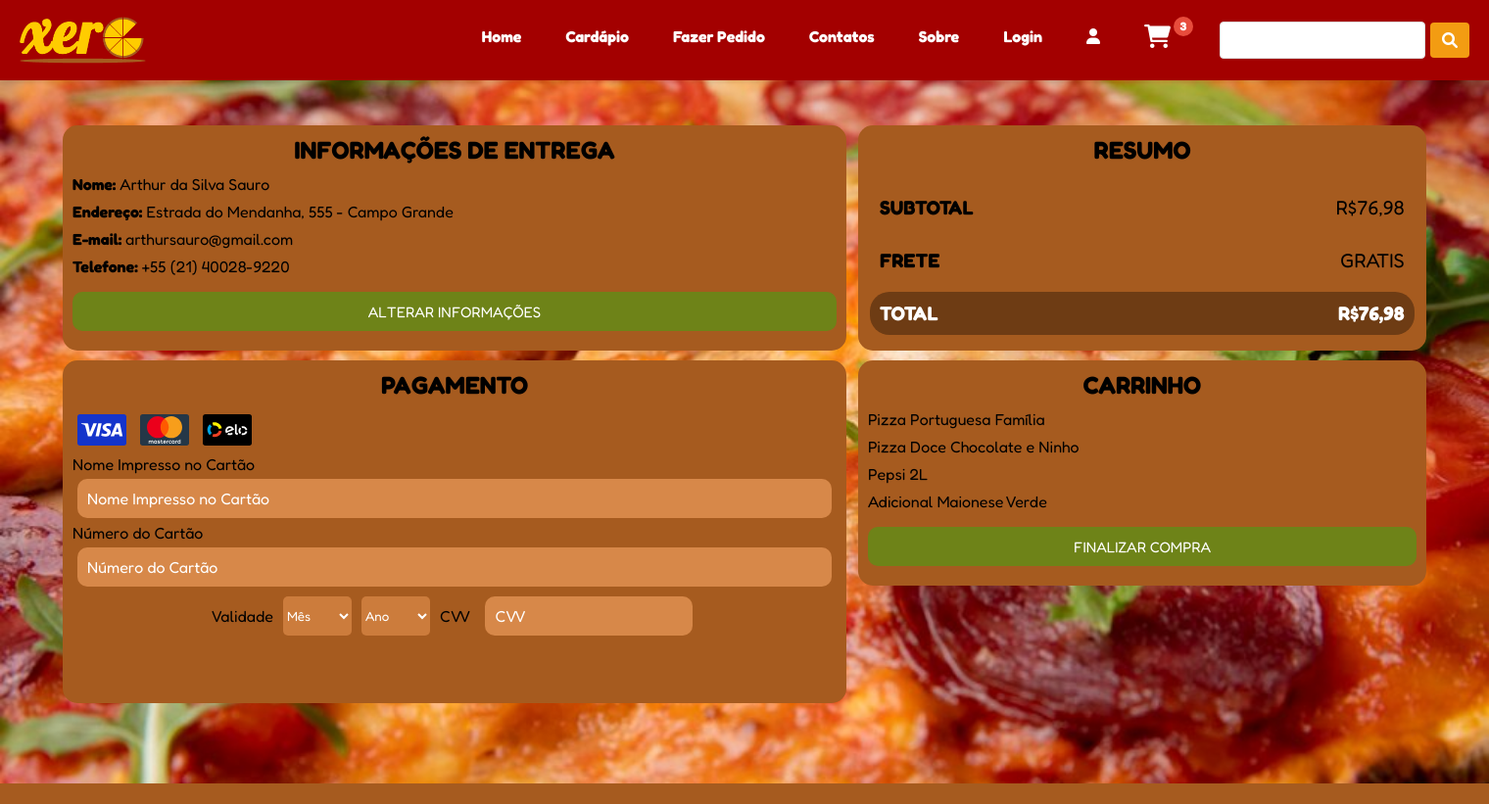
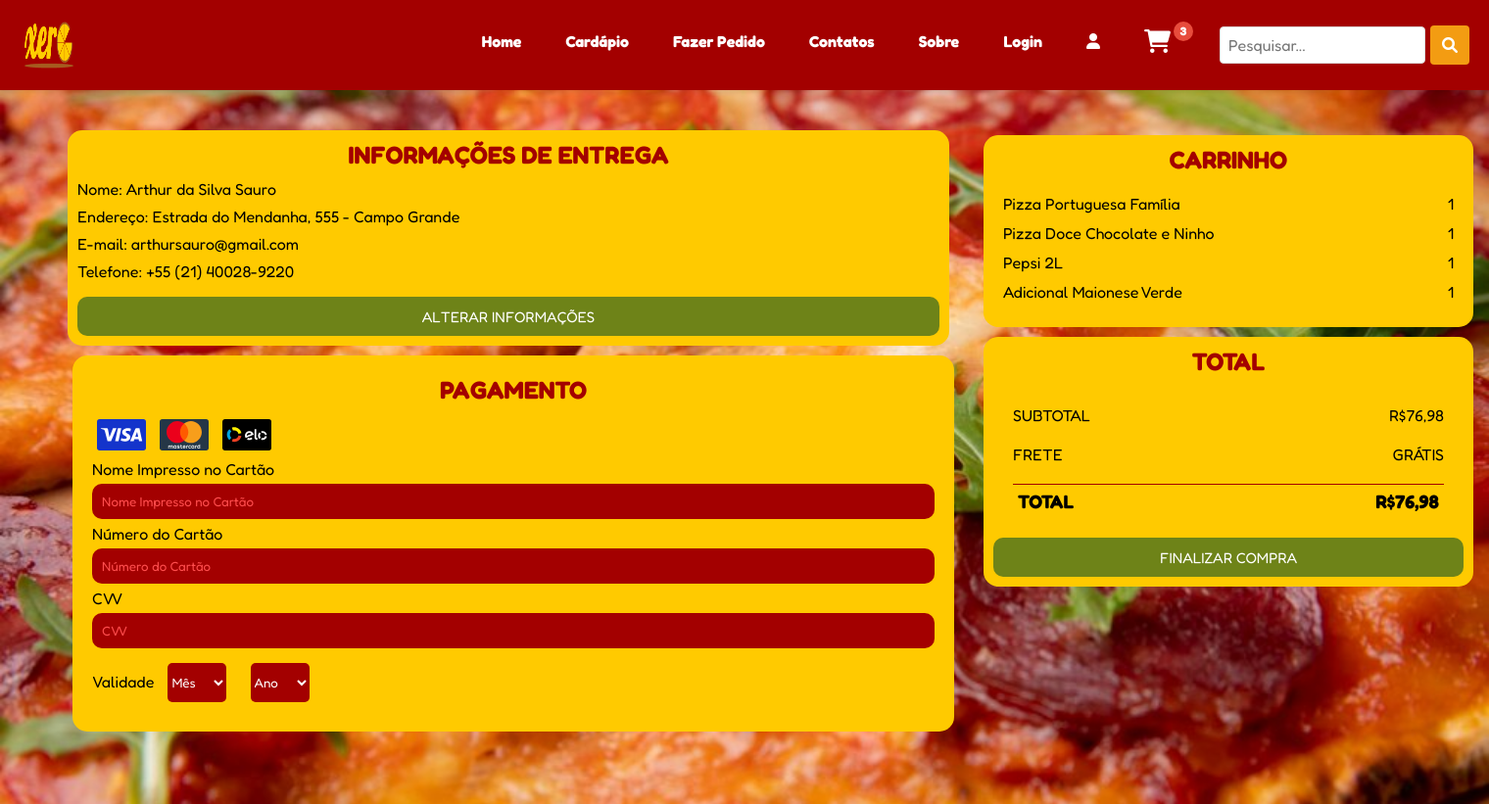
Before and after one commit to Guilherme0308/Projeto-pizzaria, a PHP site: page /fazer_pedido.html in a window 1520 px wide. Shown: the whole page at 98% size. Before the commit the page ends 800 px from the top, so only its background shows below. Run offline with PHP 8.4, Linux system fonts and the light colour scheme.

Commit message:
att fazer pedido

```diff
--- a/assets/css/fazer_pedido.css
+++ b/assets/css/fazer_pedido.css
@@ -1,30 +1,105 @@
-.group-ship {
+section{
     display: flex;
-    flex-direction: row;
     flex-wrap: wrap;
+}
+
+.group-pedido {
+    display: flex;
     justify-content: space-between;
     gap: 10px;
     font-size: 16px;
 }
 
-h1 {
+.group-pedido h1 {
     text-align: center;
     text-transform: uppercase;
     padding-bottom: 10px;
     font-size: 25px;
+    color: #a30000;
 }
 
-.ship-info {
-    width: 800px;
-    height: 230px;
-    background-color: #a65b1f;
+.info-box {
+    width: 900px;
+    height: flex;
+    background-color: #ffca00;
     border-radius: 15px;
     padding: 10px;
-    font-size: 16px;
+    margin: 5px;
 }
 
-.ship-info button,
-.pag-cart button {
+.pag-box {
+    width: 900px;
+    height: flex;
+    background-color: #ffca00;
+    border-radius: 15px;
+    padding: 20px;
+    margin: 10px;
+}
+
+.pag-box input {
+    background-color: #a30000;
+    border: none;
+    outline: none;
+    border-radius: 10px;
+    padding: 10px;
+    width: 100%;
+    margin: 5px 0 5px 0;
+}
+
+.pag-box ::placeholder {
+    color: #ff4e4e;
+}
+
+.pag-box select {
+    border: none;
+    border-radius: 5px;
+    background-color: #a30000;
+    color: #ffff;
+    outline: none;
+    width: 60px;
+    height: 40px;
+    margin: 10px;
+}
+
+.car-box {
+    width: 500px;
+    height: flex;
+    background-color: #ffca00;
+    border-radius: 15px;
+    padding: 10px;
+    margin: 10px;
+}
+
+.car-box li {
+    display: flex;
+    justify-content: space-between;
+    margin: 10px;
+}
+
+.total-box {
+    width: 500px;
+    height: flex;
+    background-color: #ffca00;
+    border-radius: 15px;
+    padding: 10px;
+    margin: 10px;
+    text-transform: uppercase;
+}
+
+.total-box li {
+    display: flex;
+    justify-content: space-between;
+    margin: 20px;
+}
+
+.total-box #total{
+    font-weight: bold;
+    font-size: larger;
+    border-top: 1px solid #a30000;
+    padding: 5px;
+}
+
+button {
     align-self: center;
     color: #ffff;
     background-color: #6E8318;
@@ -39,109 +114,11 @@ h1 {
     transition: background-color 0.3s ease;
 }
 
-.ship-info button:hover,
-.pag-cart button:hover{
+button:hover {
     background-color: #718d00;
 }
 
-.pag-info {
-    width: 580px;
-    height: 230px;
-    background-color: #a65b1f;
-    border-radius: 15px;
-    padding: 10px 0 0 0;
-    font-size: 20px;
-    text-transform: uppercase;
-}
-
-.pag-info-table tr {
-    display: flex;
-    justify-content: space-between;
-    gap: 370px;
-    padding: 10px;
-    margin: 10px;
-}
-
-.total-box {
-    background-color: #6E3C14;
-    padding: 10px;
-    border-radius: 20px;
-    font-weight: bold;
-    color: #ffff;
-}
-
-.pag-cart {
-    background-color: #a65b1f;
-    border-radius: 15px;
-    padding: 10px;
-    width: 580px;
-    height: 230px;
-}
-
-.ship-card {
-    width: 800px;
-    height: 350px;
-    background-color: #a65b1f;
-    border-radius: 15px;
-    padding: 10px;
-}
-
-.ship-card-form {
-    display: flex;
-    flex-direction: column;
-    justify-content: center;
-}
-
-.ship-card-form input {
-    border-radius: 10px;
-    border: none;
-    padding: 10px;
-    margin: 5px;
-    background-color: #D78849;
-    outline: none;
-    font-size: 16px;
-}
-
-.ship-card-group {
-    display: flex;
-    flex-direction: row;
-    align-self: center;
-    gap: 10px;
-}
-
-.ship-card-group spam,
-.ship-card-group label {
-    align-self: center;
-}
-
-.ship-card-selection {
-    display: flex;
-    align-content: space-between;
-    gap: 10px;
-    justify-content: center;
-}
-
-.selection {
-    display: flex;
-    align-items: center;
-    gap: 10px;
-}
-
-.selection select {
-    border: none;
-    border-radius: 5px;
-    background-color: #CC7C3C;
-    color: #ffff;
-    outline: none;
-    width: 70px;
-    height: 40px;
-}
-
-::placeholder {
-    color: #ffff;
-}
-
-.img-card img {
+img {
     width: 50px;
     margin: 5px;
 }
--- a/fazer_pedido.html
+++ b/fazer_pedido.html
@@ -36,46 +36,24 @@
     </header>
 
     <main>
-        <section class="pedido">
-            <div class="group-ship">
-                <div class="ship-info">
-                    <!-- informações do usuário -->
+        <section class="fazer-pedido">
+            <div class="group-pedido">
+
+                <div class="left">
+                    <!-- informações -->
+                    <div class="info-box">
                         <h1>Informações de Entrega</h1>
                         <ul>
-                        <li><strong>Nome: </strong>Arthur da Silva Sauro</li>
-                        <li><strong>Endereço: </strong>Estrada do Mendanha, 555 - Campo Grande</li>
-                        <li><strong>E-mail: </strong>arthursauro@gmail.com</li>
-                        <li><strong>Telefone: </strong> +55 (21) 40028-9220</li>
+                            <li>Nome: Arthur da Silva Sauro</li>
+                            <li>Endereço: Estrada do Mendanha, 555 - Campo Grande</li>
+                            <li>E-mail: arthursauro@gmail.com</li>
+                            <li>Telefone: +55 (21) 40028-9220</li>
                         </ul>
                         <button>Alterar informações</button>
                     </div>
 
-                <div class="pag-info">
-                    <!-- total e subtotal -->
-                    <h1>Resumo</h1>
-                    <div class="pag-info-table">
-                        <table>
-                            <tr>
-                                <th>subtotal</th>
-                                <td>R$76,98</td>
-                            </tr>
-
-                            <tr>
-                                <th>frete</th>
-                                <td>gratis</td>
-                            </tr>
-
-                            <tr class="total-box">
-                                <th>total</th>
-                                <td>R$76,98</td>
-                            </tr>
-                        </table>
-                    </div>
-
-                </div>
-
-                <div class="ship-card">
-                    <!-- informações do cartao -->
+                    <!-- pagamento -->
+                    <div class="pag-box">
                         <h1>Pagamento</h1>
 
                         <div class="img-card">
@@ -84,23 +62,16 @@
                             <img src="src/img/elo.svg" />
                         </div>
 
-                    <div class="ship-card-form">
                         <form>
 
-                            <div class="ship-card-form">
                             <label>Nome Impresso no Cartão</label>
                             <input type="text" placeholder="Nome Impresso no Cartão" request />
-                            </div>
-
-                            <div class="ship-card-form">
                             <label>Número do Cartão</label>
                             <input type="text" placeholder="Número do Cartão" request />
-                            </div>
+                            <label>CVV</label>
+                            <input type="text" placeholder="CVV" request />
 
-                            <div class="ship-card-selection">
-                                <div class="ship-card-group">
-                                    <spam>Validade</spam>
-                                    <div class="selection">
+                            <label>Validade</label>
                             <select>
                                 <option value="Mês">Mês</option>
                                 <option value="Jan">Jan</option>
@@ -127,33 +98,58 @@
                                 <option value="2030">2030</option>
                                 <option value="2031">2031</option>
                             </select>
-                                    </div>
-                                </div>
 
-                                <div class="ship-card-group">
-                                    <label>CVV</label>
-                                    <input type="text" placeholder="CVV" request />
-                                </div>
+                        </form>
 
                     </div>
 
                 </div>
 
-                    </form>
-                </div>
-
-                <div class="pag-cart">
+                <div class="right">
                     <!-- carrinho -->
+                    <div class="car-box">
                         <h1>Carrinho</h1>
 
                         <ul>
-                        <li>Pizza Portuguesa Família</li>
-                        <li>Pizza Doce Chocolate e Ninho</li>
-                        <li>Pepsi 2L</li>
-                        <li>Adicional Maionese Verde</li>
+                            <li>
+                                <spam>Pizza Portuguesa Família</spam>
+                                <spam>1</spam>
+                            </li>
+                            <li>
+                                <spam>Pizza Doce Chocolate e Ninho</spam>
+                                <spam>1</spam>
+                            </li>
+                            <li>
+                                <spam>Pepsi 2L</spam>
+                                <spam>1</spam>
+                            </li>
+                            <li>
+                                <spam>Adicional Maionese Verde</spam>
+                                <spam>1</spam>
+                            </li>
                         </ul>
+                    </div>
 
+                    <!-- total -->
+                    <div class="total-box">
+                        <h1>Total</h1>
+                        <ul>
+                            <li>
+                                <spam>subtotal</spam>
+                                <spam>R$76,98</spam>
+                            </li>
+                            <li>
+                                <spam>frete</spam>
+                                <spam>grátis</spam>
+                            </li>
+                            <li id="total">
+                                <spam>total</spam>
+                                <spam>R$76,98</spam>
+                            </li>
+                        </ul>
                         <button>Finalizar Compra</button>
+                    </div>
+
                 </div>
 
             </div>
```
Lines whose indentation alone changed are shown as unchanged.
